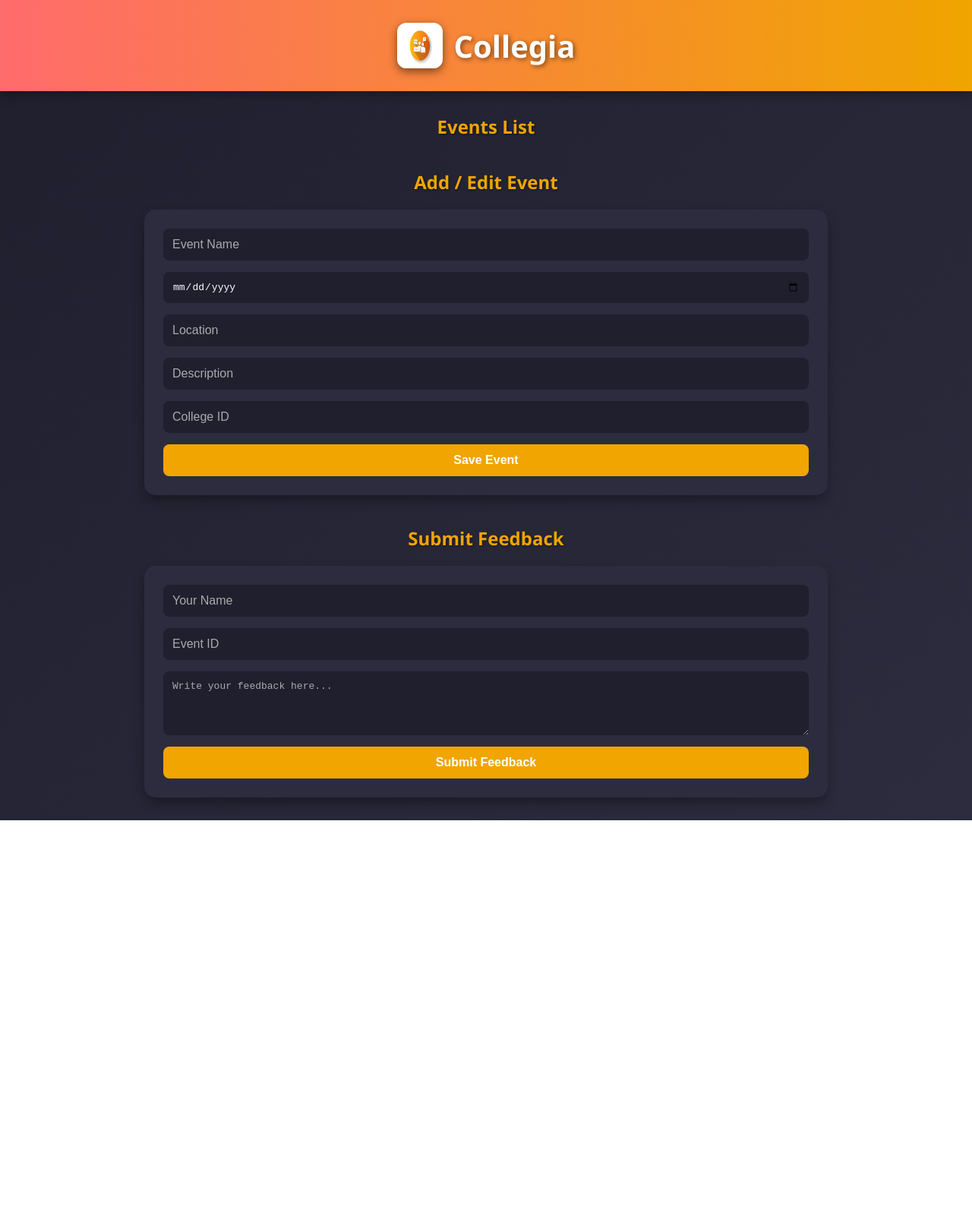
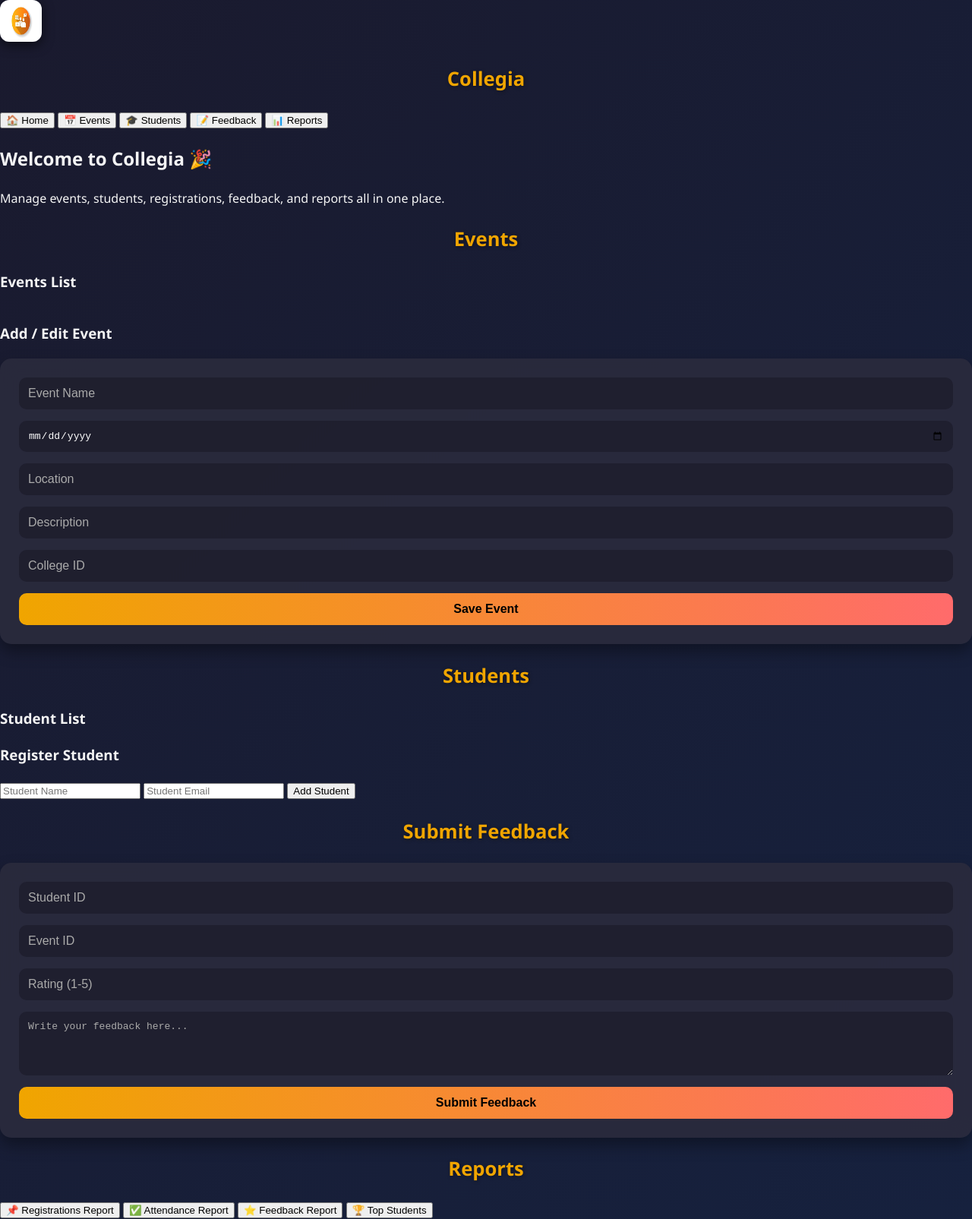
Before and after one commit to SanyaThangamma/campus_event_manager, a plain HTML site: page collegia/frontend/index.html in a window 1280 px wide. Shown: the whole page at 76% size. Before the commit the page ends 1080 px from the top, so only its background shows below. Drawn offline with Linux system fonts and the light colour scheme; no server answers.

Commit message:
Update index.html, CSS, and script.js with improved styling and frontend logic

```diff
--- a/collegia/frontend/index.html
+++ b/collegia/frontend/index.html
@@ -3,27 +3,44 @@
 <head>
 <meta charset="UTF-8">
 <meta name="viewport" content="width=device-width, initial-scale=1.0">
-    <title>Collegia</title>
+<title>Collegia Dashboard</title>
 <link rel="stylesheet" href="style.css">
 <link rel="icon" href="assets/collegia_logo.jpeg" type="image/jpeg">
 </head>
 <body>
-    <!-- Header -->
-    <header class="header">
+<!-- Sidebar Navigation -->
+<aside class="sidebar">
+    <div class="brand">
     <img src="assets/collegia_logo.jpeg" alt="Collegia Logo" class="logo">
-        <h1>Collegia</h1>
-    </header>
+    <h2>Collegia</h2>
+    </div>
+    <nav class="nav">
+    <button class="nav-link active" data-section="home">🏠 Home</button>
+    <button class="nav-link" data-section="events">📅 Events</button>
+    <button class="nav-link" data-section="students">🎓 Students</button>
+    <button class="nav-link" data-section="feedback">📝 Feedback</button>
+    <button class="nav-link" data-section="reports">📊 Reports</button>
+    </nav>
+</aside>
 
-    <div class="container">
-        <!-- Events Section -->
-        <section class="events-section">
-            <h2>Events List</h2>
-            <ul id="eventsList" class="events-list"></ul>
+<!-- Main Content -->
+<main class="main-content">
+
+    <!-- Home Section -->
+    <section id="home" class="section active">
+    <h1>Welcome to Collegia 🎉</h1>
+    <p>Manage events, students, registrations, feedback, and reports all in one place.</p>
     </section>
 
-        <!-- Event Form Section -->
-        <section class="form-section">
-            <h2>Add / Edit Event</h2>
+    <!-- Events Section -->
+    <section id="events" class="section">
+    <h2>Events</h2>
+    <div class="card">
+        <h3>Events List</h3>
+        <ul id="eventsList" class="events-list"></ul>
+    </div>
+    <div class="card">
+        <h3>Add / Edit Event</h3>
         <form id="eventForm" class="event-form">
         <input type="text" id="name" placeholder="Event Name" required>
         <input type="date" id="date" required>
@@ -32,19 +49,51 @@
         <input type="number" id="college_id" placeholder="College ID" required>
         <button type="submit" class="btn">Save Event</button>
         </form>
+    </div>
+    </section>
+
+    <!-- Students Section -->
+    <section id="students" class="section">
+    <h2>Students</h2>
+    <div class="card">
+        <h3>Student List</h3>
+        <ul id="studentsList"></ul>
+    </div>
+    <div class="card">
+        <h3>Register Student</h3>
+        <form id="studentForm">
+        <input type="text" id="student_name" placeholder="Student Name" required>
+        <input type="email" id="student_email" placeholder="Student Email" required>
+        <button type="submit" class="btn">Add Student</button>
+        </form>
+    </div>
     </section>
 
     <!-- Feedback Section -->
-        <section class="feedback-section">
+    <section id="feedback" class="section">
     <h2>Submit Feedback</h2>
     <form id="feedbackForm" class="feedback-form">
-                <input type="text" id="student_name" placeholder="Your Name" required>
+        <input type="number" id="student_id" placeholder="Student ID" required>
         <input type="number" id="event_id" placeholder="Event ID" required>
-                <textarea id="feedback" placeholder="Write your feedback here..." rows="4" required></textarea>
+        <input type="number" id="rating" placeholder="Rating (1-5)" min="1" max="5" required>
+        <textarea id="comments" placeholder="Write your feedback here..." rows="4" required></textarea>
         <button type="submit" class="btn">Submit Feedback</button>
     </form>
     </section>
+
+    <!-- Reports Section -->
+    <section id="reports" class="section">
+    <h2>Reports</h2>
+    <div class="card">
+        <button id="reportRegistrations" class="btn">📌 Registrations Report</button>
+        <button id="reportAttendance" class="btn">✅ Attendance Report</button>
+        <button id="reportFeedback" class="btn">⭐ Feedback Report</button>
+        <button id="reportTopStudents" class="btn">🏆 Top Students</button>
     </div>
+    <div id="reportOutput" class="report-output"></div>
+    </section>
+
+</main>
 
 <script src="script.js"></script>
 </body>
--- a/collegia/frontend/script.js
+++ b/collegia/frontend/script.js
@@ -1,4 +1,3 @@
-// Base URL of the FastAPI backend
 const baseUrl = 'http://127.0.0.1:8000';
 let editEventId = null;
 
@@ -18,7 +17,7 @@ async function fetchEvents() {
             content.classList.add('card-content');
             content.innerHTML = `
                 <h3>${e.name}</h3>
-                <p><strong>Date:</strong> ${e.date}</p>
+                <p><strong>Date:</strong> ${new Date(e.date).toLocaleDateString()}</p>
                 <p><strong>Location:</strong> ${e.location || '-'}</p>
                 <p>${e.description || ''}</p>
                 <p><strong>College ID:</strong> ${e.college_id}</p>
@@ -61,10 +60,11 @@ async function fetchEvents() {
 function populateFormForEdit(event) {
     editEventId = event.id;
     document.getElementById('name').value = event.name;
-    document.getElementById('date').value = event.date;
+    document.getElementById('date').value = event.date.split("T")[0]; // strip time
     document.getElementById('location').value = event.location;
     document.getElementById('description').value = event.description;
     document.getElementById('college_id').value = event.college_id;
+    document.querySelector('#eventForm button').textContent = "Update Event";
 }
 
 // ---------------- HANDLE EVENT FORM SUBMISSION ----------------
@@ -76,7 +76,7 @@ document.getElementById('eventForm').addEventListener('submit', async (e) => {
         location: document.getElementById('location').value,
         description: document.getElementById('description').value,
         college_id: parseInt(document.getElementById('college_id').value),
-        type: "General"  // Default type
+        type: "General"
     };
 
     try {
@@ -88,6 +88,7 @@ document.getElementById('eventForm').addEventListener('submit', async (e) => {
                 body: JSON.stringify(newEvent)
             });
             editEventId = null;
+            document.querySelector('#eventForm button').textContent = "Save Event";
         } else {
             res = await fetch(`${baseUrl}/events`, {
                 method: 'POST',
@@ -111,11 +112,16 @@ document.getElementById('eventForm').addEventListener('submit', async (e) => {
 document.getElementById('feedbackForm').addEventListener('submit', async (e) => {
     e.preventDefault();
     const feedbackData = {
-        student_id: 1, // TODO: replace with actual logged-in student
+        student_id: 1, // replace later with logged-in user
         event_id: parseInt(document.getElementById('event_id').value),
-        rating: 5,     // Default rating
+        rating: 5, // default
         comments: document.getElementById('feedback').value
     };
+
+    if (isNaN(feedbackData.event_id)) {
+        alert("Invalid Event ID");
+        return;
+    }
 
     try {
         const res = await fetch(`${baseUrl}/feedback`, {
--- a/collegia/frontend/style.css
+++ b/collegia/frontend/style.css
@@ -1,10 +1,11 @@
-/* General dark-themed aesthetic */
+
 body {
     font-family: 'Segoe UI', Tahoma, Geneva, Verdana, sans-serif;
-    background: linear-gradient(135deg, #1f1f2e, #2c2c3e);
-    color: #fff;
+    background: linear-gradient(135deg, #1a1a2e, #16213e);
+    color: #f5f5f5;
     margin: 0;
     padding: 0;
+    line-height: 1.6;
 }
 
 /* Header */
@@ -13,30 +14,38 @@ body {
     align-items: center;
     justify-content: center;
     gap: 15px;
-    padding: 30px 0;
+    padding: 25px 0;
     background: linear-gradient(90deg, #ff6b6b, #f0a500);
-    box-shadow: 0 5px 15px rgba(0,0,0,0.3);
+    box-shadow: 0 5px 20px rgba(0,0,0,0.4);
+    position: sticky;
+    top: 0;
+    z-index: 1000;
 }
 
 .header h1 {
-    font-size: 2.5em;
+    font-size: 2.2em;
     margin: 0;
     color: #fff;
-    text-shadow: 2px 2px 6px rgba(0,0,0,0.5);
+    font-weight: 700;
+    letter-spacing: 1px;
+    text-shadow: 2px 2px 8px rgba(0,0,0,0.5);
 }
 
 .logo {
-    width: 60px;
-    height: 60px;
+    width: 55px;
+    height: 55px;
     border-radius: 12px;
-    box-shadow: 0 4px 12px rgba(0,0,0,0.5);
+    box-shadow: 0 4px 15px rgba(0,0,0,0.6);
 }
 
 /* Container */
 .container {
-    max-width: 900px;
-    margin: 30px auto;
+    max-width: 1100px;
+    margin: 40px auto;
     padding: 0 20px;
+    display: grid;
+    grid-template-columns: 1fr;
+    gap: 40px;
 }
 
 /* Section titles */
@@ -44,57 +53,69 @@ h2 {
     color: #f0a500;
     text-align: center;
     margin-bottom: 20px;
-    text-shadow: 1px 1px 3px rgba(0,0,0,0.4);
+    font-size: 1.6em;
+    font-weight: 600;
+    text-shadow: 1px 1px 5px rgba(0,0,0,0.4);
 }
 
-/* Event cards */
+/* Event cards grid */
 #eventsList {
     list-style: none;
     padding: 0;
     display: grid;
     grid-template-columns: repeat(auto-fit, minmax(280px, 1fr));
-    gap: 20px;
+    gap: 25px;
 }
 
 .event-card {
-    background: #2c2c3e;
+    background: rgba(44, 44, 62, 0.8);
     border-radius: 15px;
     padding: 20px;
-    box-shadow: 0 8px 15px rgba(0,0,0,0.3);
+    box-shadow: 0 8px 18px rgba(0,0,0,0.35);
+    backdrop-filter: blur(10px);
     transition: transform 0.3s, box-shadow 0.3s;
 }
 
 .event-card:hover {
-    transform: translateY(-5px);
-    box-shadow: 0 12px 25px rgba(0,0,0,0.5);
+    transform: translateY(-6px) scale(1.02);
+    box-shadow: 0 12px 28px rgba(0,0,0,0.5);
 }
 
 .card-content h3 {
     margin-top: 0;
     color: #ff6b6b;
+    font-size: 1.3em;
+}
+
+.card-content p {
+    margin: 6px 0;
+    color: #ddd;
+    font-size: 0.95em;
 }
 
 .card-actions {
     margin-top: 15px;
-    text-align: right;
+    display: flex;
+    justify-content: flex-end;
+    gap: 10px;
 }
 
 .card-actions button {
     background: #f0a500;
     border: none;
     padding: 8px 15px;
-    margin-left: 10px;
     border-radius: 8px;
     cursor: pointer;
     color: #000;
-    font-weight: bold;
+    font-weight: 600;
+    font-size: 0.9em;
     transition: all 0.3s ease;
 }
 
 .card-actions button:hover {
     background: #ff6b6b;
     color: #fff;
-    transform: scale(1.05);
+    transform: scale(1.08);
 }
 
 /* Forms */
@@ -102,20 +123,30 @@ h2 {
     display: flex;
     flex-direction: column;
     gap: 15px;
-    background: #2c2c3e;
+    background: rgba(44, 44, 62, 0.85);
     padding: 25px;
     border-radius: 15px;
-    box-shadow: 0 8px 15px rgba(0,0,0,0.3);
+    box-shadow: 0 10px 20px rgba(0,0,0,0.35);
+    backdrop-filter: blur(12px);
 }
 
 .event-form input, .feedback-form input,
 .feedback-form textarea, .event-form button, .feedback-form button {
     padding: 12px;
-    border-radius: 8px;
+    border-radius: 10px;
     border: none;
     font-size: 1em;
-    background: #1f1f2e;
+    background: rgba(31, 31, 46, 0.9);
     color: #fff;
+    outline: none;
+    transition: all 0.3s ease;
+}
+
+.event-form input:focus, .feedback-form input:focus,
+.feedback-form textarea:focus {
+    border: 1px solid #f0a500;
+    background: rgba(31, 31, 46, 1);
+    box-shadow: 0 0 8px rgba(240, 165, 0, 0.7);
 }
 
 .event-form input::placeholder, .feedback-form input::placeholder,
@@ -124,19 +155,22 @@ h2 {
 }
 
 .event-form button, .feedback-form button {
-    background: #f0a500;
+    background: linear-gradient(90deg, #f0a500, #ff6b6b);
     font-weight: bold;
     cursor: pointer;
+    color: #000;
+    border: none;
+    border-radius: 10px;
     transition: all 0.3s ease;
 }
 
 .event-form button:hover, .feedback-form button:hover {
-    background: #ff6b6b;
+    background: linear-gradient(90deg, #ff6b6b, #f0a500);
     color: #fff;
     transform: scale(1.05);
 }
 
-/* Feedback section */
+/* Feedback section spacing */
 .feedback-section {
-    margin-top: 40px;
+    margin-top: 20px;
 }
```
Also changed, not shown: 1 other file. Lines whose indentation alone changed are shown as unchanged.
